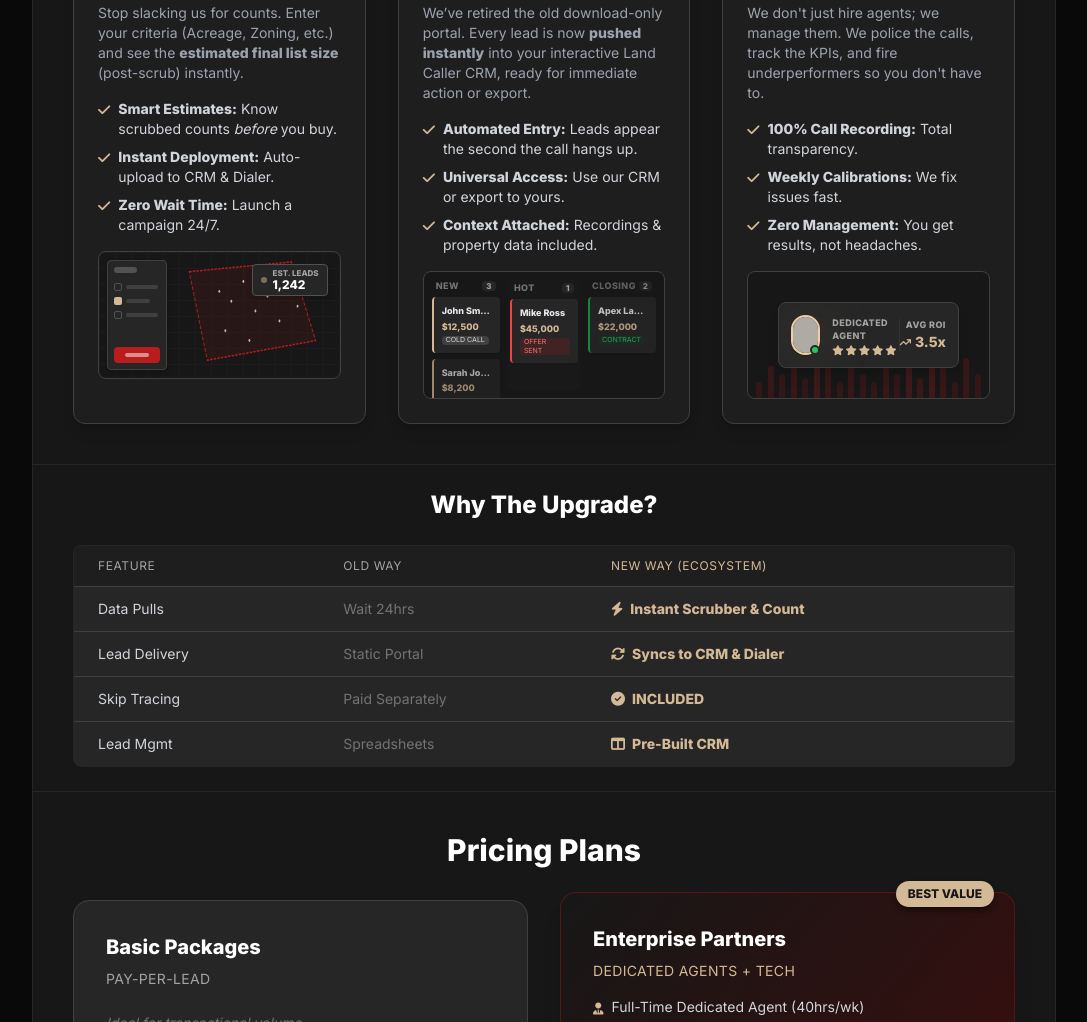
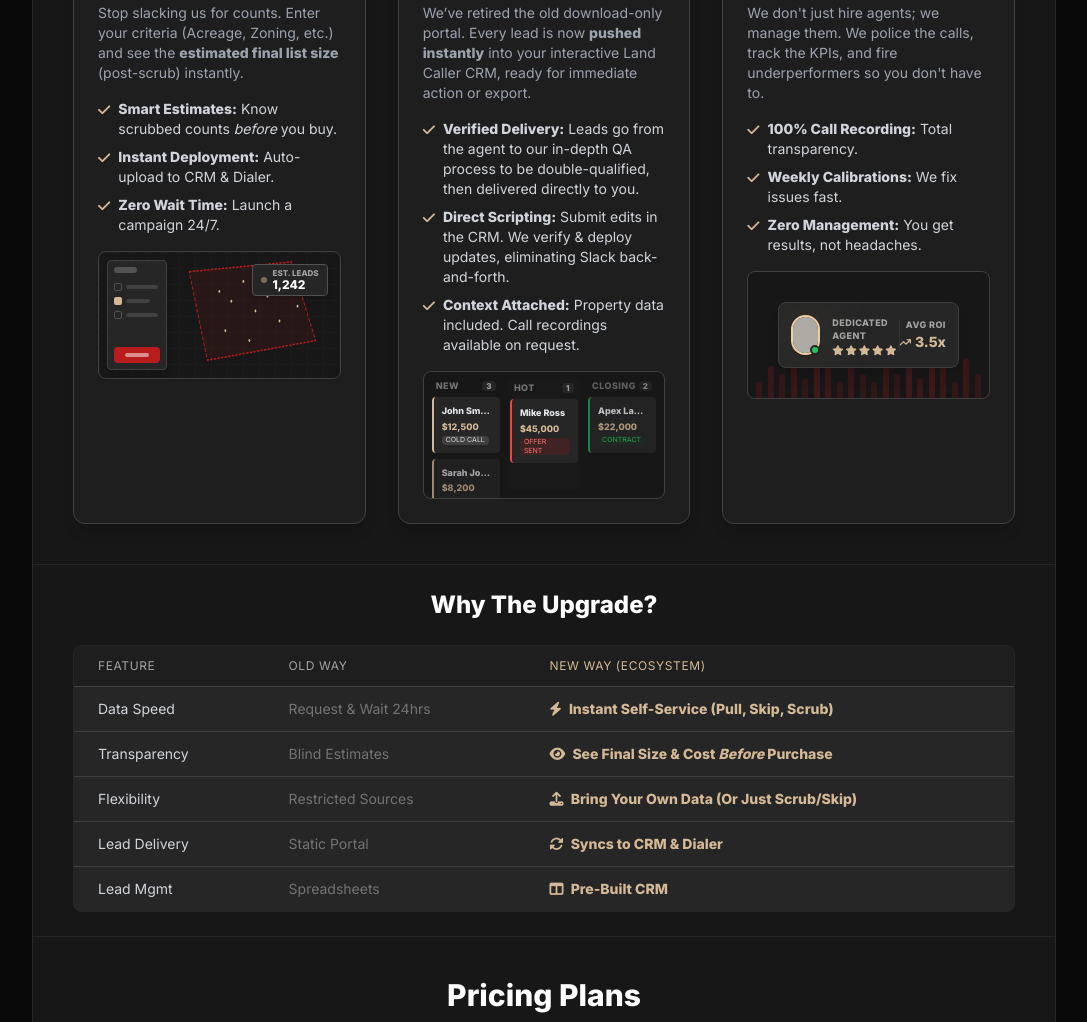
Before and after one commit to johnlowrey-oss/Land-Caller-2026-Update, a plain HTML site: page index.html in a window 1280 px wide. Shown: the part 713-1735 px from the top of the page, without its empty margins (96-1183 px from the left). Drawn offline with nearby package versions, Linux system fonts and the light colour scheme; grey boxes are pictures that could not be loaded.

Commit message:
Update index.html

```diff
--- a/index.html
+++ b/index.html
@@ -128,7 +128,7 @@
             <div class="relative z-10 max-w-3xl mx-auto">
                 <h2 class="text-5xl font-extrabold mb-6 leading-tight drop-shadow-lg">Stop Buying Leads.<br>Start Building a Pipeline.</h2>
                 <p class="text-lg text-gray-300 mb-6 font-light">
-                    In 2026, we are retiring the "Agency" model. You no longer have to wait 24 hours for data or manage messy CSV uploads. We are handing you the keys to the machine.
+                    In 2026, we are retiring the "Agency" model. You no longer have to wait 24 hours for data or manage messy CSV uploads. We are handing you the keys to the car.
                 </p>
                 <div class="bg-black/40 backdrop-blur-md border border-tan-500/30 p-4 rounded-xl inline-block shadow-2xl">
                     <span class="font-bold text-tan-500 uppercase text-xs tracking-wider block mb-1">New Concept</span>
@@ -144,7 +144,7 @@
         <section class="p-10 bg-neutral-900">
             <div class="grid grid-cols-1 md:grid-cols-3 gap-8">
 
-                <!-- FEATURE 1 -->
+                <!-- FEATURE 1: CONTROL (Restored) -->
                 <div class="bg-neutral-800/50 p-6 rounded-xl border border-neutral-700 shadow-lg hover:border-tan-500/50 transition-colors group">
                     <div class="flex items-center mb-4">
                         <div class="p-3 bg-neutral-900 border border-neutral-700 rounded-lg text-tan-500 mr-3 shadow-inner group-hover:text-tan-400">
@@ -167,7 +167,7 @@
                             <span><strong>Zero Wait Time:</strong> Launch a campaign 24/7.</span>
                         </li>
                     </ul>
-                    <!-- Mock Map Interface -->
+                    <!-- Mock Map Interface (Restored) -->
                     <div class="w-full h-32 bg-neutral-900 rounded-lg border border-neutral-700 relative overflow-hidden group-hover:border-neutral-600 transition-colors">
                         <!-- Map Background (Grid) -->
                         <div class="absolute inset-0 opacity-10" style="background-image: linear-gradient(#555 1px, transparent 1px), linear-gradient(90deg, #555 1px, transparent 1px); background-size: 16px 16px;"></div>
@@ -214,7 +214,7 @@
                     </div>
                 </div>
 
-                <!-- FEATURE 2 -->
+                <!-- FEATURE 2: INTEGRATION (With Updates) -->
                 <div class="bg-neutral-800/50 p-6 rounded-xl border border-neutral-700 shadow-lg hover:border-tan-500/50 transition-colors group">
                     <div class="flex items-center mb-4">
                         <div class="p-3 bg-neutral-900 border border-neutral-700 rounded-lg text-tan-500 mr-3 shadow-inner group-hover:text-tan-400">
@@ -226,15 +226,15 @@
                     <ul class="text-sm space-y-2 mb-4 text-gray-300">
                         <li class="flex items-start">
                             <i class="fa-solid fa-check text-tan-500 mt-1 mr-2 shrink-0"></i>
-                            <span><strong>Automated Entry:</strong> Leads appear the second the call hangs up.</span>
+                            <span><strong>Verified Delivery:</strong> Leads go from the agent to our in-depth QA process to be double-qualified, then delivered directly to you.</span>
                         </li>
                         <li class="flex items-start">
                             <i class="fa-solid fa-check text-tan-500 mt-1 mr-2 shrink-0"></i>
-                            <span><strong>Universal Access:</strong> Use our CRM or export to yours.</span>
+                            <span><strong>Direct Scripting:</strong> Submit edits in the CRM. We verify & deploy updates, eliminating Slack back-and-forth.</span>
                         </li>
                         <li class="flex items-start">
                             <i class="fa-solid fa-check text-tan-500 mt-1 mr-2 shrink-0"></i>
-                            <span><strong>Context Attached:</strong> Recordings & property data included.</span>
+                            <span><strong>Context Attached:</strong> Property data included. Call recordings available on request.</span>
                         </li>
                     </ul>
                     <!-- Mock CRM Pipeline -->
@@ -395,19 +395,24 @@
                     </thead>
                     <tbody class="divide-y divide-neutral-700">
                         <tr>
-                            <td class="px-6 py-3 text-sm font-medium text-gray-300">Data Pulls</td>
-                            <td class="px-6 py-3 text-sm text-neutral-500">Wait 24hrs</td>
-                            <td class="px-6 py-3 text-sm font-bold text-tan-500"><i class="fa-solid fa-bolt mr-1"></i> Instant Scrubber & Count</td>
+                            <td class="px-6 py-3 text-sm font-medium text-gray-300">Data Speed</td>
+                            <td class="px-6 py-3 text-sm text-neutral-500">Request & Wait 24hrs</td>
+                            <td class="px-6 py-3 text-sm font-bold text-tan-500"><i class="fa-solid fa-bolt mr-1"></i> Instant Self-Service (Pull, Skip, Scrub)</td>
+                        </tr>
+                        <tr>
+                            <td class="px-6 py-3 text-sm font-medium text-gray-300">Transparency</td>
+                            <td class="px-6 py-3 text-sm text-neutral-500">Blind Estimates</td>
+                            <td class="px-6 py-3 text-sm font-bold text-tan-500"><i class="fa-solid fa-eye mr-1"></i> See Final Size & Cost <em>Before</em> Purchase</td>
+                        </tr>
+                        <tr>
+                            <td class="px-6 py-3 text-sm font-medium text-gray-300">Flexibility</td>
+                            <td class="px-6 py-3 text-sm text-neutral-500">Restricted Sources</td>
+                            <td class="px-6 py-3 text-sm font-bold text-tan-500"><i class="fa-solid fa-upload mr-1"></i> Bring Your Own Data (Or Just Scrub/Skip)</td>
                         </tr>
                         <tr>
                             <td class="px-6 py-3 text-sm font-medium text-gray-300">Lead Delivery</td>
                             <td class="px-6 py-3 text-sm text-neutral-500">Static Portal</td>
                             <td class="px-6 py-3 text-sm font-bold text-tan-500"><i class="fa-solid fa-rotate mr-1"></i> Syncs to CRM & Dialer</td>
-                        </tr>
-                        <tr>
-                            <td class="px-6 py-3 text-sm font-medium text-gray-300">Skip Tracing</td>
-                            <td class="px-6 py-3 text-sm text-neutral-500">Paid Separately</td>
-                            <td class="px-6 py-3 text-sm font-bold text-tan-500"><i class="fa-solid fa-check-circle mr-1"></i> INCLUDED</td>
                         </tr>
                         <tr>
                             <td class="px-6 py-3 text-sm font-medium text-gray-300">Lead Mgmt</td>
```
